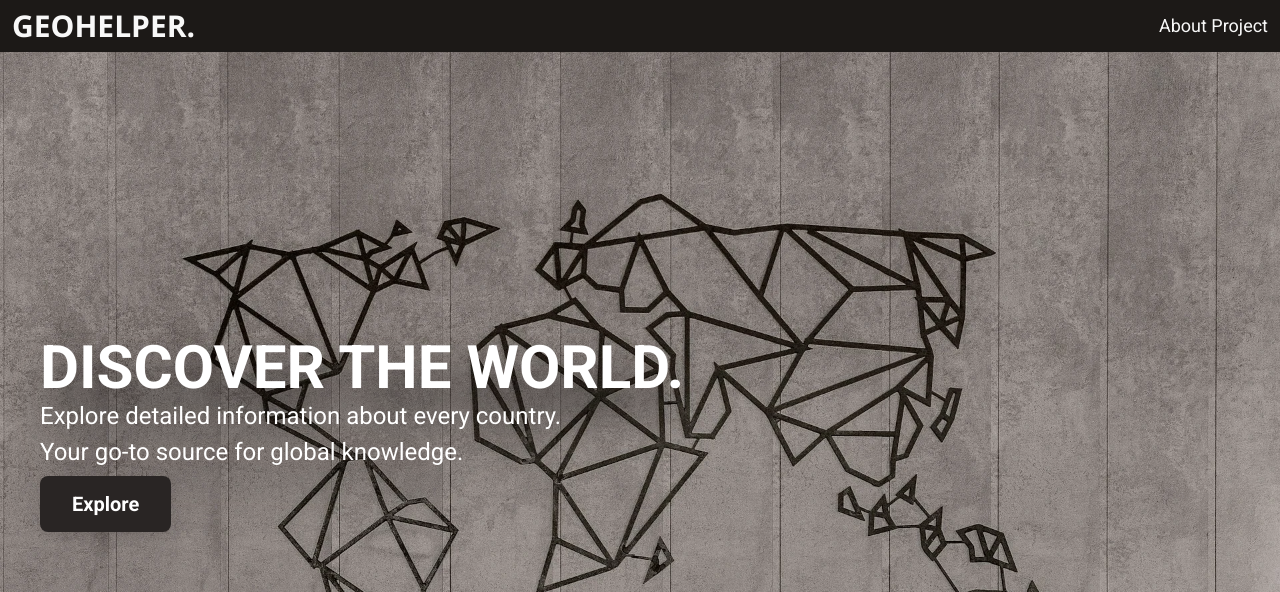
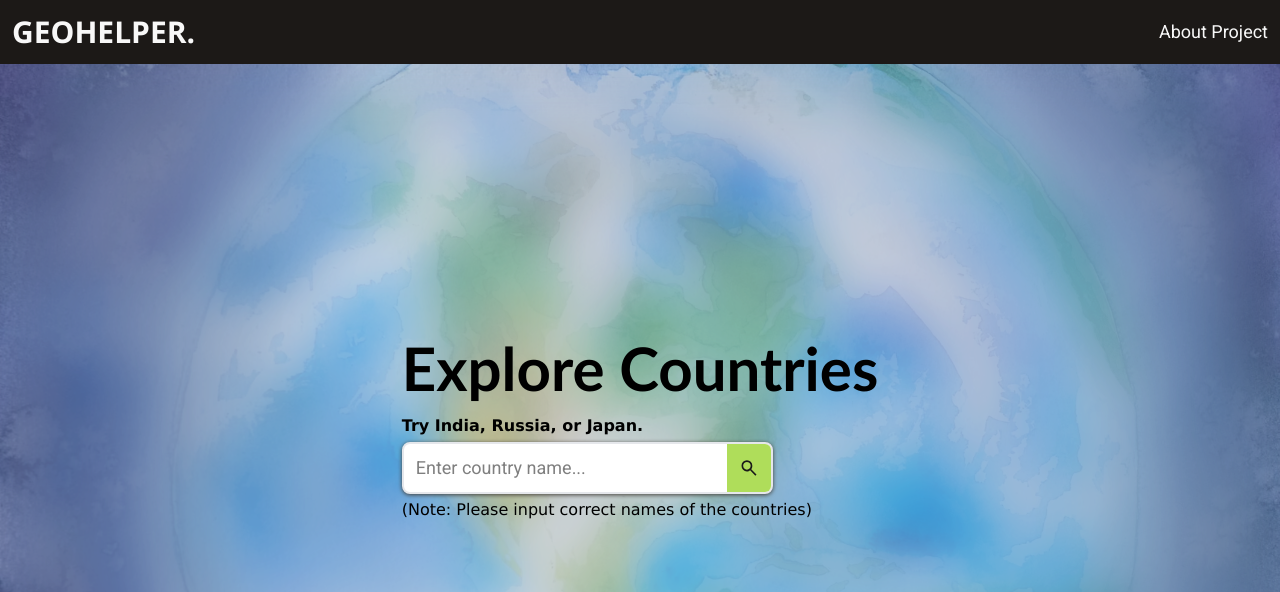
Before and after one commit to BirendraHansda23/GeoHelper, a plain HTML site: page index.html in a window 1280 px wide. Shown: the top 592 px of the page. Drawn offline with nearby package versions, Linux system fonts and the light colour scheme.

Commit message:
Removed the hero section. Minor fixes on the main section

```diff
--- a/index.html
+++ b/index.html
@@ -27,20 +27,24 @@
   <body class="m-0 p-0 font-[Roboto]">
     <!-- Start of body -->
     <nav
-      class="px-3 py-2 text-[#f8f8f8] bg-stone-900 max-w-full my-0 mx-auto leading-none flex gap-3 justify-between items-center sm:flex-row"
+      class="h-[8vh] px-3 py-2 text-[#f8f8f8] bg-stone-900 max-w-full my-0 mx-auto leading-none flex gap-3 justify-between items-center sm:flex-row"
     >
-      <div class="font-[Segoe_UI] text-2xl md:text-3xl font-bold">
-        <a href="index.html">GEOHELPER.</a>
-      </div>
-      <div class="font-inter text-md md:text-lg">
-        <a target="_blank" href="https://github.com/BirendraHansda23/GeoHelper"
-          >About Project</a
-        >
-      </div>
+      <a
+        class="font-[Segoe_UI] text-2xl md:text-3xl font-bold"
+        href="index.html"
+        >GEOHELPER.</a
+      >
+
+      <a
+        class="font-inter text-md md:text-lg"
+        target="_blank"
+        href="https://github.com/BirendraHansda23/GeoHelper"
+        >About Project</a
+      >
     </nav>
 
     <!-- End of Header -->
-    <section
+    <!-- <section
       class="w-full my-0 mx-auto p-10 h-[60vh] md:h-[94vh] text-white bg-[url(/assets/images/continents.webp)] bg-cover bg-[center_70%] flex flex-col justify-center gap-5"
     >
       <div class="font-inter drop-shadow-stone-950 drop-shadow-2xl">
@@ -60,41 +64,44 @@
           >Explore
         </a>
       </div>
-    </section>
+    </section> -->
 
     <!-- End of Hero Section -->
 
     <section
-      class="relative max-w-full p-10 h-[80vh] md:h-[94vh] mx-auto flex justify-center items-center"
+      class="relative max-w-full p-8 h-[94vh] mx-auto flex justify-center items-center"
       id="country-search"
     >
       <div class="absolute -z-10">
         <picture>
-          <source srcset="/assets/images/earth.avif" type="image/webp" />
           <img
             src="/assets/images/earth.avif"
-            class="w-[100vw] h-[100vh] object-cover"
+            class="w-[100vw] h-[94vh] object-cover"
             alt="earth-background"
             loading="lazy"
           />
         </picture>
-        <div class="absolute inset-0 opacity-90 backdrop-blur-2xl"></div>
+        <div
+          class="absolute inset-0 opacity-90 bg-white/25 backdrop-blur-xl"
+        ></div>
       </div>
-      <div class="max-w-[500px] flex flex-col gap-4">
+      <div class="max-w-[500px] pb-5 flex flex-col gap-4">
         <h2 class="font-[Trebuchet_MS] font-extrabold text-5xl md:text-6xl">
           Explore Countries
         </h2>
-        <p class="font-[Lucida_Sans] text-sm md:text-base font-extrabold">
-          Try India, Russia, or Japan.
-        </p>
 
         <form id="searchForm" action="#output-container">
+          <p
+            class="font-[Lucida_Sans] mb-1 text-sm md:text-base font-extrabold"
+          >
+            Try India, Russia, or Japan.
+          </p>
           <div
-            class="search-box w-[100%] flex items-center justify-between border-2 border-gray-200 rounded-lg bg-white overflow-hidde drop-shadow-sm drop-shadow-stone-700"
+            class="w-[100%] md:w-[78%] flex items-center justify-between border-2 border-gray-200 rounded-lg bg-white overflow-hidden drop-shadow-sm drop-shadow-stone-700"
           >
             <input
               type="search"
-              class="search-input p-[12px] text-base md:text-xl border-0 w-full"
+              class="search-input px-3 outline-none border-none text-base md:text-lg border-0 w-full"
               placeholder="Enter country name..."
               name="country"
               id="nameInput"
@@ -102,20 +109,19 @@
             />
             <button
               type="submit"
-              class="search-button bg-lime-300 p-4 rounded-r-lg contrast-80 hover:contrast-70 cursor-pointer"
+              class="search-button bg-lime-300 p-3 contrast-80 hover:contrast-70 cursor-pointer"
             >
               <img
                 src="/assets/images/search.svg"
                 alt="Search Icon"
-                height="24px"
-                width="24px"
+                class="h-[24px]"
               />
             </button>
           </div>
+          <p class="font-[Lucida_Sans] mt-1 text-sm md:text-base">
+            (Note: Please input correct names of the countries)
+          </p>
         </form>
-        <p class="font-[Lucida_Sans] text-sm md:text-base">
-          (Note: Please input correct names of the countries)
-        </p>
       </div>
     </section>
 
@@ -165,7 +171,7 @@
     <!-- End of main body-->
 
     <footer
-      class="px-[50px] pt-[50px] pb-[30px] font-[Segoe_UI] text-[#f8f8f8] bold bg-stone-900 max-w-full my-0 mx-auto leading-none"
+      class="px-[70px] pt-[50px] pb-[30px] font-[Segoe_UI] text-[#f8f8f8] bold bg-stone-900 max-w-full my-0 mx-auto leading-none"
     >
       <article class="flex flex-col gap-5 justify-between sm:flex-row">
         <div>
@@ -215,9 +221,6 @@
             Contact Me
           </h3>
           <ul>
-            <li class="text-white text-sm my-[16px]">
-              <a href="about.html">Meet the Dev</a>
-            </li>
             <li class="text-white text-sm my-[16px]">
               Mail:
               <a
--- a/scripts/script.js
+++ b/scripts/script.js
@@ -15,7 +15,7 @@ document.addEventListener("DOMContentLoaded", () => {
         const outputTable = document.getElementById("output-table");
         const outputContainer = document.getElementById("output-container");
         const countryFlag = document.getElementById("country-flag");
-        const imageElement = document.getElementById("country-image"); // ✅ Make sure this is in your HTML
+        const imageElement = document.getElementById("country-image"); //
 
         const apiUrl = `https://restcountries.com/v3.1/name/${encodeURIComponent(countryName)}?fullText=true`;
         const response = await fetch(apiUrl);
```
Also changed, not shown: 1 other file.
